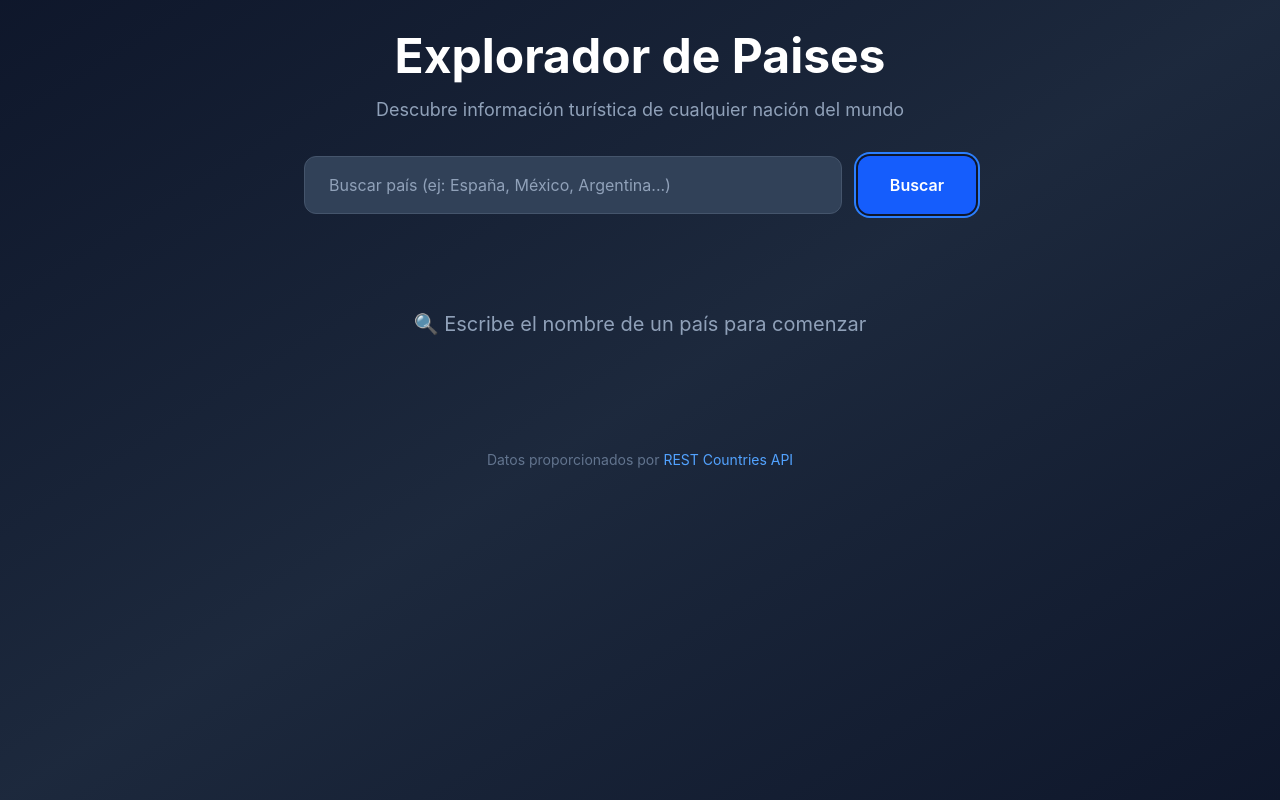
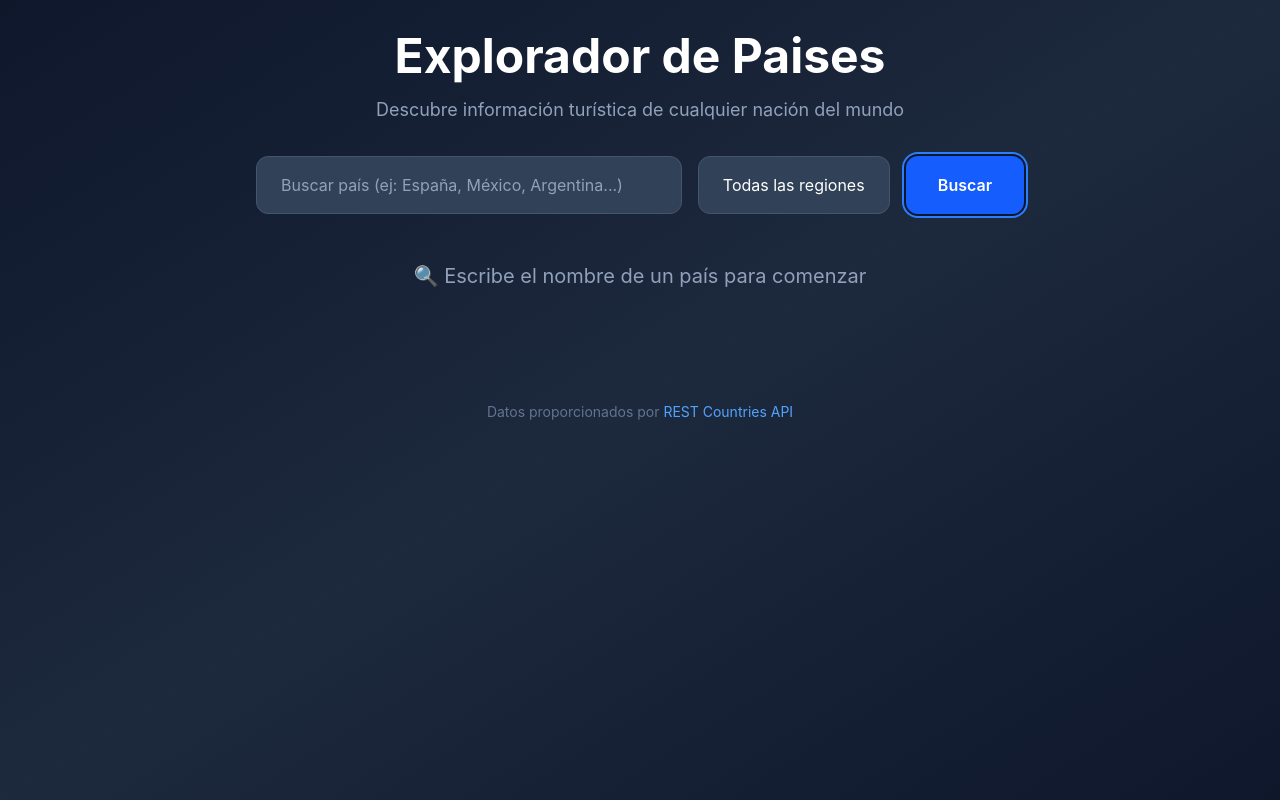
Before and after one commit to Geoordonez/lab07-fundamentosWeb, a website built with Vite: page index.html in a window 1280 px wide. Both pictures are taken after a click on the button "Buscar". Built offline with nearby package versions, Linux system fonts and the light colour scheme.

Commit message:
primera parte lista

```diff
--- a/index.html
+++ b/index.html
@@ -39,14 +39,27 @@
         </p>
 
         <!-- Formulario de búsqueda -->
-        <div class="max-w-2xl mx-auto">
-          <div class="flex gap-4">
+        <div class="max-w-3xl mx-auto">
+          <div class="flex flex-col md:flex-row gap-4">
             <input
               type="text"
               id="searchInput"
               placeholder="Buscar país (ej: España, México, Argentina...)"
               class="flex-1 px-6 py-4 rounded-xl bg-slate-700 text-white placeholder-slate-400 border border-slate-600 focus:outline-none focus:ring-2 focus:ring-blue-500 focus:border-transparent transition-all"
             />
+
+            <select
+              id="regionFilter"
+              class="px-6 py-4 rounded-xl bg-slate-700 text-white border border-slate-600 focus:outline-none focus:ring-2 focus:ring-blue-500 transition-all cursor-pointer appearance-none md:w-48"
+            >
+              <option value="">Todas las regiones</option>
+              <option value="Africa">África</option>
+              <option value="Americas">Américas</option>
+              <option value="Asia">Asia</option>
+              <option value="Europe">Europa</option>
+              <option value="Oceania">Oceanía</option>
+            </select>
+
             <button
               id="searchButton"
               class="px-8 py-4 bg-blue-600 hover:bg-blue-700 text-white font-semibold rounded-xl transition-colors focus:outline-none focus:ring-2 focus:ring-blue-500 focus:ring-offset-2 focus:ring-offset-slate-900"
@@ -55,7 +68,6 @@
             </button>
           </div>
         </div>
-      </header>
 
       <!-- Contenedor principal -->
       <main>
--- a/src/main.ts
+++ b/src/main.ts
@@ -57,6 +57,7 @@
 // =============================================================================
 
 let searchInput: HTMLInputElement;
+let regionFilter: HTMLSelectElement; // nuevo
 let searchButton: HTMLButtonElement;
 let retryButton: HTMLButtonElement;
 let loadingState: HTMLElement;
@@ -72,6 +73,7 @@
  */
 function initializeElements(): void {
   searchInput = getRequiredElement<HTMLInputElement>('#searchInput');
+  regionFilter = getRequiredElement<HTMLSelectElement>('#regionFilter');// nuevo
   searchButton = getRequiredElement<HTMLButtonElement>('#searchButton');
   retryButton = getRequiredElement<HTMLButtonElement>('#retryButton');
   loadingState = getRequiredElement<HTMLElement>('#loadingState');
@@ -178,6 +180,7 @@
  */
 async function handleSearch(): Promise<void> {
   const query = searchInput.value.trim();
+  const selectedRegion = regionFilter.value;
 
   // Si la búsqueda está vacía, volvemos al estado inicial
   if (query.length === 0) {
@@ -186,43 +189,39 @@
     return;
   }
 
-  // Evitamos búsquedas duplicadas
-  if (query === lastSearchQuery && currentState.status === 'success') {
+  // Evitamos búsquedas duplicadas (tomando en cuenta texto + región)
+  const currentSearchKey = `${query}-${selectedRegion}`;
+  if (currentSearchKey === lastSearchQuery && currentState.status === 'success') {
     return;
   }
 
-  lastSearchQuery = query;
+  lastSearchQuery = currentSearchKey;
 
   // Mostramos estado de carga
   render({ status: 'loading' });
 
   try {
-    // =========================================================================
-    // ASYNC/AWAIT Y MANEJO DE ERRORES
-    // =========================================================================
-    // await pausa la ejecución hasta que la Promise se resuelve.
-    // Si la Promise se rechaza, el error se captura en el catch.
-    // =========================================================================
     const countries = await searchCountries(query);
 
-    if (countries.length === 0) {
+    // NUEVO: Lógica de filtrado por región
+    const filteredCountries = selectedRegion
+      ? countries.filter(country => country.region === selectedRegion)
+      : countries;
+
+    // Evaluamos el arreglo filtrado, no el original
+    if (filteredCountries.length === 0) {
       render({ status: 'empty' });
     } else {
-      render({ status: 'success', data: countries });
+      render({ status: 'success', data: filteredCountries });
     }
   } catch (error) {
-    // Determinamos el mensaje de error apropiado
     let message = 'Error desconocido al buscar países';
-
     if (error instanceof ApiError) {
       message = error.message;
     } else if (error instanceof Error) {
       message = error.message;
     }
-
     render({ status: 'error', message });
-
-    // Log para debugging (en producción usaríamos un servicio de logging)
     console.error('Error en búsqueda:', error);
   }
 }
```
